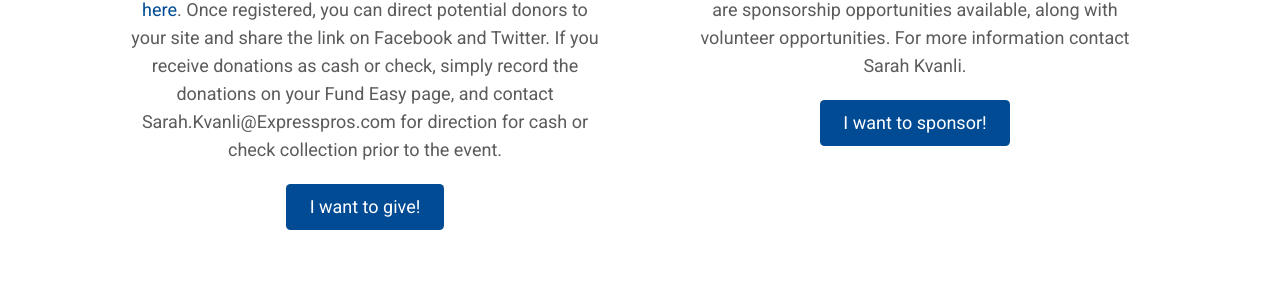
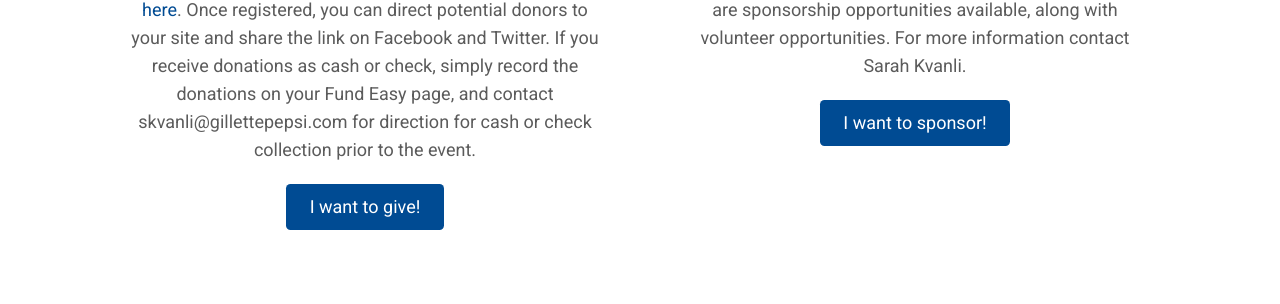
Before and after one commit to kidscuprochester/kidscuprochester.github.io, a Jekyll site: the page built from index.md, in a window 1280 px wide and 900 px high, scrolled down 4080 px. Shown: the part 317-621 px from the top of the window. Built offline with Jekyll 4.4.1, drawn with Linux system fonts in a browser that asks for light colours; nearby versions of some CDN libraries.

Commit message:
Updated Config

```diff
--- a/_config.yml
+++ b/_config.yml
@@ -71,7 +71,7 @@ sign_up:
     text: 'Registration is easy. Simply create your fund easy page [here](https://secure.ministrysync.com/ministrysync/event/?e=22378).
       Once registered, you can direct potential donors to your site and share the
       link on Facebook and Twitter.  If you receive donations as cash or check, simply
-      record the donations on your Fund Easy page, and contact Sarah.Kvanli@Expresspros.com
+      record the donations on your Fund Easy page, and contact skvanli@gillettepepsi.com
       for direction for cash or check collection prior to the event.   '
     button_link: https://secure.ministrysync.com/ministrysync/event/?e=22378
     button_text: I want to give!
```
